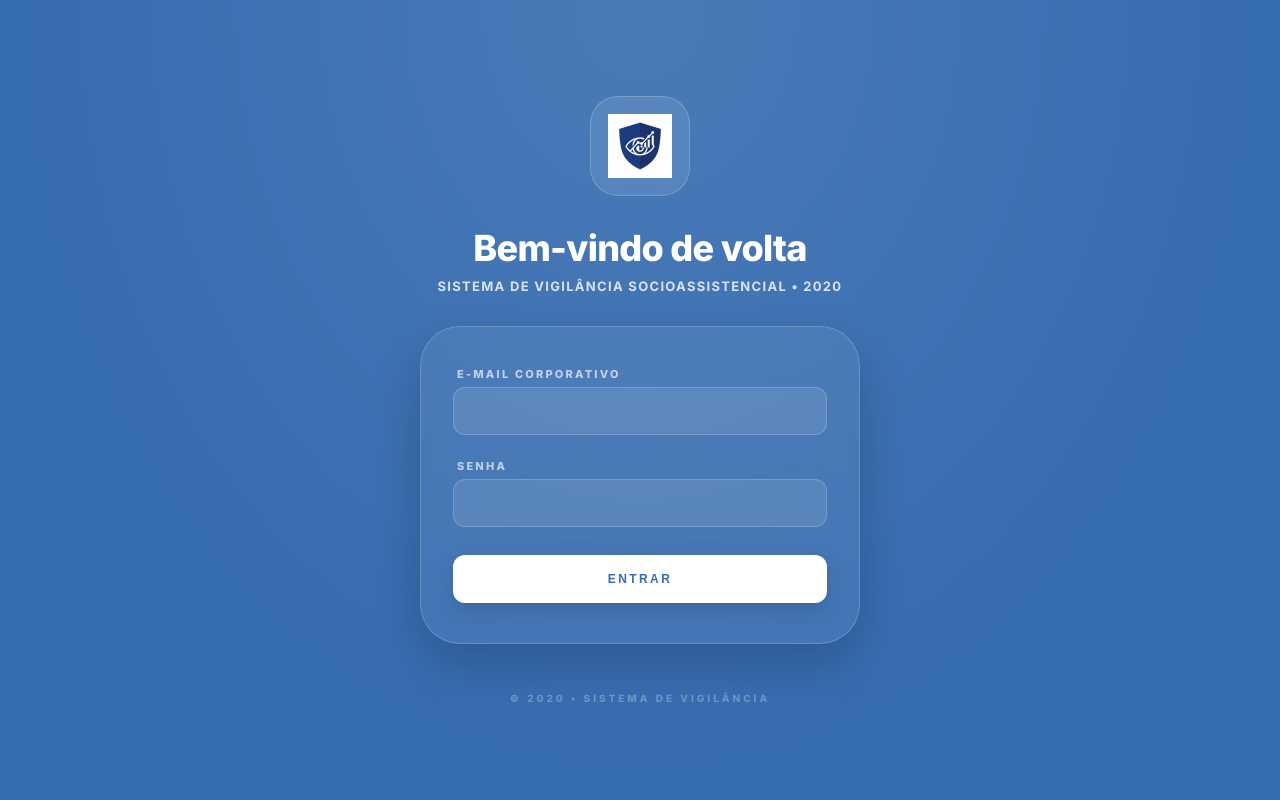
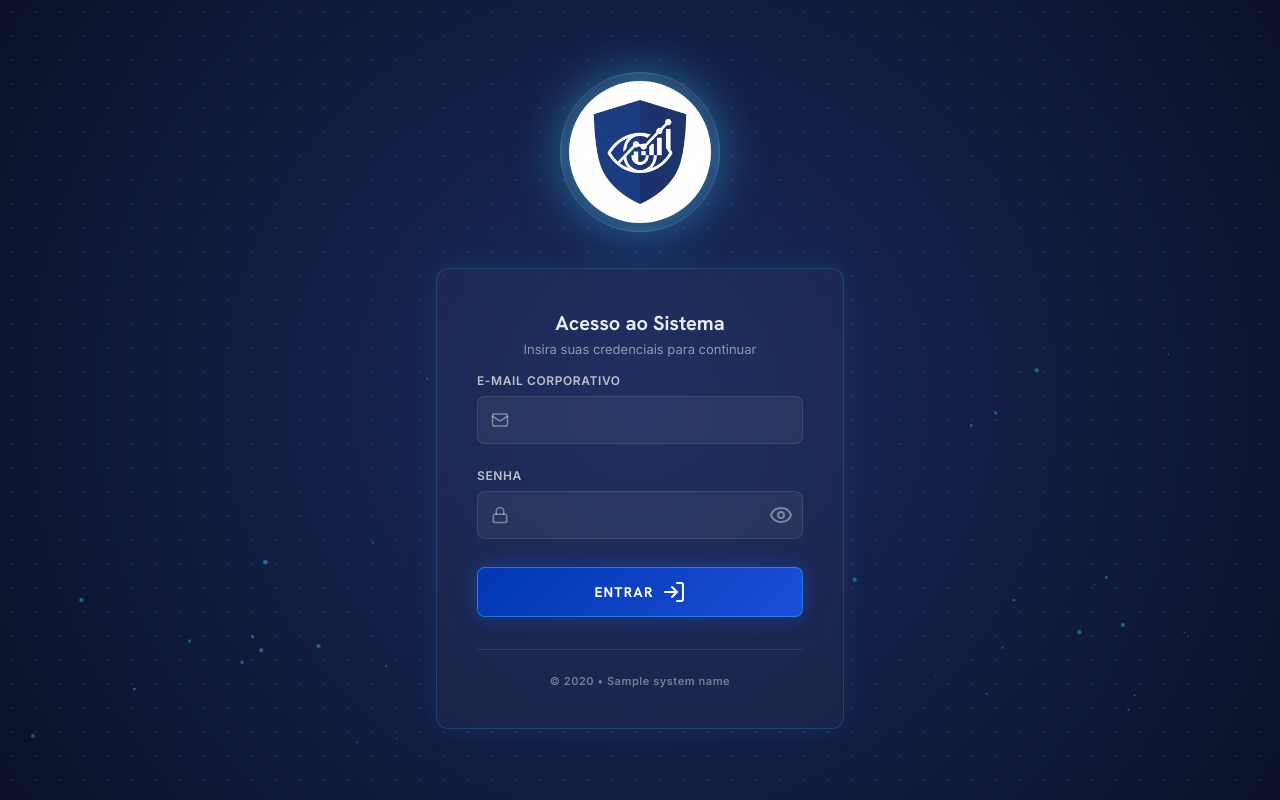
Before and after one commit to gestaosuas/gestaosuas-django, a Django app: template templates/accounts/login.html in a window 1280 px wide. Run offline with Django 5.2, Linux system fonts and the light colour scheme; the template is opened without the code that fills it: most values are stand-ins (such as "Sample title", 1, 10 or a date in 2020); form fields are guessed from the names that the template uses.

Commit message:
feat: redesign da tela de login (tema escuro, particulas animadas)
Substitui o card glass azul institucional por um visual escuro/neon
com fundo de particulas, mantendo o form Django real (username/
password, csrf, erros) e o logo do sistema.

Co-Authored-By: Claude Sonnet 5 <noreply@anthropic.com>

```diff
--- a/templates/accounts/login.html
+++ b/templates/accounts/login.html
@@ -5,152 +5,176 @@
 
 {% block body_class %}login-page{% endblock %}
 
+{% block extra_head %}
+<link rel="preconnect" href="https://fonts.googleapis.com">
+<link rel="preconnect" href="https://fonts.gstatic.com" crossorigin>
+<link href="https://fonts.googleapis.com/css2?family=Hanken+Grotesk:wght@600;700;800&display=swap" rel="stylesheet">
+{% endblock %}
+
 {% block content %}
-<div class="login-bg">
-  <div class="login-bg-overlay"></div>
+<div class="login-particle-bg" id="loginParticleBg"></div>
 
 <main class="login-container">
-    <div class="login-header">
-      <div class="login-logo-circle">
+  <div class="login-logo-wrap">
     <img src="{% static 'img/logo.png' %}" alt="Logo" class="login-logo-img">
   </div>
-      <h1 class="login-title">Bem-vindo de volta</h1>
-      <p class="login-subtitle">Sistema de Vigil&acirc;ncia Socioassistencial &bull; {{ system_reference_year }}</p>
+
+  <div class="login-panel">
+    <form method="post" class="login-form" id="loginForm">
+      {% csrf_token %}
+
+      <div class="login-panel-head">
+        <h2>Acesso ao Sistema</h2>
+        <p>Insira suas credenciais para continuar</p>
       </div>
 
-    <div class="login-card">
-      <form method="post" class="login-form">
-        {% csrf_token %}
-
       {% if form.non_field_errors %}
-        <div class="login-error-msg">
+      <div class="login-error-msg" role="alert">
+        <i data-lucide="alert-circle"></i>
+        <div>
           {% for error in form.non_field_errors %}
             <span>{{ error }}</span>
           {% endfor %}
+        </div>
       </div>
       {% endif %}
 
       <div class="login-field">
         <label for="{{ form.username.id_for_label }}">E-mail Corporativo</label>
+        <div class="login-field-input-wrap">
+          <i data-lucide="mail" class="login-field-icon"></i>
           {{ form.username }}
+        </div>
       </div>
 
       <div class="login-field">
-          <div class="login-field-head">
         <label for="{{ form.password.id_for_label }}">Senha</label>
-            {# recuperação de senha não implementada — link removido #}
+        <div class="login-field-input-wrap">
+          <i data-lucide="lock" class="login-field-icon"></i>
+          {{ form.password }}
+          <button type="button" class="login-field-toggle" id="loginPasswordToggle" aria-label="Mostrar senha" aria-pressed="false">
+            <i data-lucide="eye"></i>
+          </button>
         </div>
-          {{ form.password }}
       </div>
 
-        <button type="submit" class="login-btn">Entrar</button>
+      <button type="submit" class="login-btn" id="loginSubmitBtn">
+        <span class="login-btn-label">
+          Entrar
+          <i data-lucide="log-in"></i>
+        </span>
+        <span class="login-btn-spinner" aria-hidden="true"></span>
+      </button>
     </form>
+
+    <footer class="login-panel-footer">
+      &copy; {{ system_reference_year }} &bull; {{ system_name }}
+    </footer>
   </div>
-
-    <footer class="login-footer">
-      &copy; {{ system_reference_year }} &bull; SISTEMA DE VIGIL&acirc;NCIA
-    </footer>
 </main>
-</div>
 
 <style>
-/* ===== Reset & Base ===== */
+/* ===== Base ===== */
 .login-page {
   margin: 0;
   min-height: 100vh;
-  background: #366cb0;
+  background: #0a1128;
+  overflow: hidden;
 }
 
-.login-bg {
+/* ===== Particle background ===== */
+.login-particle-bg {
   position: fixed;
   inset: 0;
-  display: flex;
-  align-items: center;
-  justify-content: center;
-  background: #366cb0;
-  overflow-y: auto;
-  padding: 24px 16px;
+  z-index: 0;
+  background:
+    radial-gradient(rgba(56, 189, 248, 0.15) 1px, transparent 1px),
+    radial-gradient(circle at center, #1a2a5e 0%, #0a1128 100%);
+  background-size: 24px 24px, 100% 100%;
+  overflow: hidden;
 }
 
-.login-bg-overlay {
-  position: fixed;
-  inset: 0;
+.login-particle {
+  position: absolute;
+  bottom: 0;
+  background-color: rgba(56, 189, 248, 0.5);
+  border-radius: 50%;
   pointer-events: none;
-  background:
-    radial-gradient(ellipse at 50% 0%, rgba(255,255,255,0.10) 0%, rgba(54,108,176,0) 70%);
+  animation: login-particle-float linear infinite;
+}
+
+@keyframes login-particle-float {
+  0%   { transform: translateY(0) translateX(0); opacity: 0; }
+  10%  { opacity: 1; }
+  90%  { opacity: 1; }
+  100% { transform: translateY(-100vh) translateX(50px); opacity: 0; }
 }
 
 /* ===== Container ===== */
 .login-container {
   position: relative;
   z-index: 1;
+  min-height: 100vh;
   width: 100%;
-  max-width: 400px;
+  max-width: 440px;
+  margin: 0 auto;
   display: flex;
   flex-direction: column;
   align-items: center;
-  animation: fadeIn 0.6s ease-out;
+  justify-content: center;
+  padding: 24px 16px;
+  box-sizing: border-box;
+  animation: login-fade-in 0.6s ease-out;
 }
 
-@keyframes fadeIn {
+@keyframes login-fade-in {
   from { opacity: 0; transform: translateY(10px) scale(0.97); }
   to   { opacity: 1; transform: translateY(0) scale(1); }
 }
 
-/* ===== Header ===== */
-.login-header {
+/* ===== Logo ===== */
+.login-logo-wrap {
+  margin-bottom: 32px;
   text-align: center;
-  margin-bottom: 32px;
-}
-
-.login-logo-circle {
-  width: 96px;
-  height: 96px;
-  margin: 0 auto 32px;
-  display: flex;
-  align-items: center;
-  justify-content: center;
-  background: rgba(255,255,255,0.10);
-  border-radius: 28px;
-  border: 1px solid rgba(255,255,255,0.20);
-  backdrop-filter: blur(12px);
-  -webkit-backdrop-filter: blur(12px);
 }
 
 .login-logo-img {
-  width: 60px;
-  height: 60px;
+  width: 128px;
+  height: 128px;
   object-fit: contain;
+  border-radius: 50%;
+  background: rgba(255, 255, 255, 0.05);
+  border: 1px solid rgba(255, 255, 255, 0.1);
+  padding: 8px;
+  backdrop-filter: blur(4px);
+  -webkit-backdrop-filter: blur(4px);
+  filter: drop-shadow(0 0 25px rgba(56, 189, 248, 0.6));
+  animation: login-logo-pulse 4s infinite alternate;
+  box-sizing: border-box;
 }
 
-.login-title {
-  font-size: 30px;
-  font-weight: 800;
-  color: #fff;
-  margin: 0 0 8px;
-  letter-spacing: -0.02em;
-  line-height: 1.15;
+@keyframes login-logo-pulse {
+  0%   { filter: drop-shadow(0 0 15px rgba(56, 189, 248, 0.4)); }
+  100% { filter: drop-shadow(0 0 35px rgba(56, 189, 248, 0.8)); }
 }
 
-.login-subtitle {
-  font-size: 13px;
-  font-weight: 700;
-  color: rgba(255,255,255,0.80);
-  letter-spacing: 0.1em;
-  text-transform: uppercase;
-  margin: 0;
+/* ===== Glass panel ===== */
+.login-panel {
+  width: 100%;
+  border-radius: 12px;
+  padding: 32px;
+  box-sizing: border-box;
+  background: rgba(255, 255, 255, 0.03);
+  backdrop-filter: blur(20px);
+  -webkit-backdrop-filter: blur(20px);
+  border: 1px solid rgba(56, 189, 248, 0.2);
+  box-shadow: 0 0 30px rgba(56, 189, 248, 0.1), inset 0 0 20px rgba(255, 255, 255, 0.02);
+  transition: box-shadow 0.3s ease, border-color 0.3s ease;
 }
 
-/* ===== Card ===== */
-.login-card {
-  width: 100%;
-  background: rgba(255,255,255,0.06);
-  backdrop-filter: blur(24px);
-  -webkit-backdrop-filter: blur(24px);
-  border: 1px solid rgba(255,255,255,0.18);
-  border-radius: 36px;
-  padding: 32px 28px;
-  box-shadow: 0 20px 50px rgba(0,0,0,0.20);
+.login-panel:hover {
+  box-shadow: 0 0 40px rgba(56, 189, 248, 0.2), inset 0 0 20px rgba(255, 255, 255, 0.05);
+  border-color: rgba(56, 189, 248, 0.4);
 }
 
 .login-form {
@@ -159,130 +183,297 @@
   gap: 24px;
 }
 
+.login-panel-head {
+  text-align: center;
+  margin-bottom: -8px;
+}
+
+.login-panel-head h2 {
+  font-family: 'Hanken Grotesk', 'Inter', sans-serif;
+  font-size: 20px;
+  font-weight: 700;
+  line-height: 28px;
+  color: rgba(255, 255, 255, 0.90);
+  margin: 0;
+}
+
+.login-panel-head p {
+  font-size: 13px;
+  color: rgba(255, 255, 255, 0.50);
+  margin: 4px 0 0;
+}
+
 /* ===== Error ===== */
 .login-error-msg {
-  background: rgba(239,68,68,0.18);
-  border: 1px solid rgba(239,68,68,0.30);
-  border-radius: 12px;
+  display: flex;
+  align-items: flex-start;
+  gap: 10px;
+  background: rgba(186, 26, 26, 0.18);
+  border: 1px solid rgba(186, 26, 26, 0.35);
+  border-radius: 10px;
   padding: 12px 16px;
   font-size: 13px;
-  font-weight: 700;
+  font-weight: 600;
   color: #fff;
-  text-align: center;
+  animation: login-fade-in 0.3s ease-out;
+}
+
+.login-error-msg i {
+  width: 18px;
+  height: 18px;
+  flex-shrink: 0;
+  margin-top: 1px;
+  color: #f87171;
+}
+
+.login-error-msg span {
+  display: block;
 }
 
 /* ===== Fields ===== */
 .login-field {
   display: flex;
   flex-direction: column;
-  gap: 6px;
+  gap: 8px;
 }
 
 .login-field label {
-  font-size: 11px;
-  font-weight: 800;
+  font-family: 'Inter', sans-serif;
+  font-size: 12px;
+  font-weight: 600;
   text-transform: uppercase;
-  letter-spacing: 0.2em;
-  color: rgba(255,255,255,0.65);
-  margin-left: 4px;
+  letter-spacing: 0.05em;
+  color: rgba(255, 255, 255, 0.70);
 }
 
-.login-field-head {
+.login-field-input-wrap {
+  position: relative;
   display: flex;
-  justify-content: space-between;
   align-items: center;
 }
 
-.login-forgot {
-  font-size: 10px;
-  font-weight: 700;
-  color: rgba(255,255,255,0.55);
-  text-transform: uppercase;
-  letter-spacing: 0.12em;
-  text-decoration: none;
+.login-field-icon {
+  position: absolute;
+  left: 14px;
+  width: 18px;
+  height: 18px;
+  color: rgba(255, 255, 255, 0.40);
+  pointer-events: none;
   transition: color 0.2s;
 }
-.login-forgot:hover {
-  color: #fff;
+
+.login-field-input-wrap:focus-within .login-field-icon {
+  color: #38bdf8;
 }
 
 .login-field input {
   width: 100%;
   height: 48px;
-  padding: 0 16px;
-  background: rgba(255,255,255,0.10);
-  border: 1px solid rgba(255,255,255,0.18);
-  border-radius: 12px;
-  font-size: 15px;
+  padding: 0 16px 0 42px;
+  background: rgba(255, 255, 255, 0.05);
+  border: 1px solid rgba(255, 255, 255, 0.1);
+  border-radius: 8px;
+  font-family: 'Inter', sans-serif;
+  font-size: 16px;
   color: #fff;
   outline: none;
-  transition: border-color 0.2s, background 0.2s, box-shadow 0.2s;
+  transition: border-color 0.3s ease, background 0.3s ease, box-shadow 0.3s ease;
   box-sizing: border-box;
 }
 
 .login-field input::placeholder {
-  color: rgba(255,255,255,0.28);
+  color: rgba(255, 255, 255, 0.40);
 }
 
 .login-field input:focus {
-  border-color: #fff;
-  background: rgba(255,255,255,0.14);
-  box-shadow: 0 0 0 3px rgba(255,255,255,0.08);
+  border-color: #38bdf8;
+  background: rgba(255, 255, 255, 0.08);
+  box-shadow: 0 0 15px rgba(56, 189, 248, 0.4);
+}
+
+#id_password {
+  padding-right: 42px;
+}
+
+.login-field-toggle {
+  position: absolute;
+  right: 4px;
+  width: 36px;
+  height: 36px;
+  display: flex;
+  align-items: center;
+  justify-content: center;
+  background: transparent;
+  border: none;
+  border-radius: 8px;
+  color: rgba(255, 255, 255, 0.40);
+  cursor: pointer;
+  transition: color 0.2s;
+}
+
+.login-field-toggle:hover {
+  color: #fff;
+}
+
+.login-field-toggle:focus-visible {
+  outline: none;
+  color: #38bdf8;
+}
+
+.login-field-toggle i {
+  width: 18px;
+  height: 18px;
 }
 
 /* ===== Button ===== */
 .login-btn {
+  position: relative;
   width: 100%;
-  height: 48px;
+  height: 50px;
   margin-top: 4px;
-  border: none;
-  border-radius: 12px;
-  background: #fff;
-  color: #366cb0;
-  font-size: 12px;
-  font-weight: 900;
+  border: 1px solid rgba(56, 189, 248, 0.5);
+  border-radius: 8px;
+  background: linear-gradient(135deg, #0037b0, #1d4ed8);
+  color: #fff;
+  font-family: 'Hanken Grotesk', 'Inter', sans-serif;
+  font-size: 14px;
+  font-weight: 700;
   text-transform: uppercase;
-  letter-spacing: 0.2em;
+  letter-spacing: 0.08em;
   cursor: pointer;
-  transition: transform 0.15s, box-shadow 0.2s, background 0.2s;
-  box-shadow: 0 8px 24px rgba(0,0,0,0.15);
+  display: flex;
+  align-items: center;
+  justify-content: center;
+  gap: 8px;
+  overflow: hidden;
+  box-shadow: 0 0 20px rgba(29, 78, 216, 0.5);
+  transition: box-shadow 0.3s ease, border-color 0.3s ease, transform 0.3s ease;
 }
 
 .login-btn:hover {
-  background: #f1f5f9;
-  transform: scale(0.985);
+  box-shadow: 0 0 30px rgba(56, 189, 248, 0.8);
+  border-color: #38bdf8;
+  transform: translateY(-2px);
 }
 
-.login-btn:active {
-  transform: scale(0.97);
+.login-btn:focus-visible {
+  outline: none;
+  box-shadow: 0 0 30px rgba(56, 189, 248, 0.8), 0 0 0 3px rgba(56, 189, 248, 0.35);
+}
+
+.login-btn-label {
+  display: inline-flex;
+  align-items: center;
+  gap: 8px;
+}
+
+.login-btn-label i {
+  width: 16px;
+  height: 16px;
+}
+
+.login-btn-spinner {
+  display: none;
+  width: 16px;
+  height: 16px;
+  border-radius: 50%;
+  border: 2px solid rgba(255, 255, 255, 0.3);
+  border-top-color: #fff;
+  animation: login-spin 0.7s linear infinite;
+}
+
+.login-btn.is-loading .login-btn-label {
+  visibility: hidden;
+}
+
+.login-btn.is-loading .login-btn-spinner {
+  display: block;
+  position: absolute;
+}
+
+@keyframes login-spin {
+  to { transform: rotate(360deg); }
 }
 
 /* ===== Footer ===== */
-.login-footer {
-  margin-top: 48px;
-  font-size: 10px;
-  font-weight: 800;
-  letter-spacing: 0.3em;
-  text-transform: uppercase;
-  color: rgba(255,255,255,0.28);
+.login-panel-footer {
+  margin-top: 32px;
+  padding-top: 24px;
+  border-top: 1px solid rgba(255, 255, 255, 0.1);
   text-align: center;
+  font-size: 11px;
+  font-weight: 600;
+  letter-spacing: 0.05em;
+  color: rgba(255, 255, 255, 0.40);
 }
 
 /* ===== Responsive ===== */
-@media (min-width: 640px) {
-  .login-bg { padding: 40px 24px; }
-  .login-container { max-width: 420px; }
-  .login-card { padding: 40px 32px; }
-  .login-title { font-size: 34px; }
+@media (min-width: 768px) {
+  .login-logo-img { width: 160px; height: 160px; }
+  .login-panel { padding: 40px; }
+}
+</style>
+
+<script>
+(function() {
+    // Partículas flutuantes no fundo
+    var bg = document.getElementById('loginParticleBg');
+    if (bg) {
+        var PARTICLE_COUNT = 40;
+
+        function spawnParticle() {
+            var particle = document.createElement('div');
+            particle.className = 'login-particle';
+
+            var size = Math.random() * 4 + 1;
+            var duration = Math.random() * 20 + 10;
+            var delay = Math.random() * 5;
+
+            particle.style.width = size + 'px';
+            particle.style.height = size + 'px';
+            particle.style.left = (Math.random() * 100) + 'vw';
+            particle.style.animationDuration = duration + 's';
+            particle.style.animationDelay = delay + 's';
+            particle.style.opacity = Math.random() * 0.5 + 0.1;
+
+            bg.appendChild(particle);
+
+            window.setTimeout(function() {
+                particle.remove();
+                spawnParticle();
+            }, (duration + delay) * 1000);
         }
 
-@media (min-width: 1024px) {
-  .login-bg { padding: 48px 32px; }
-  .login-container { max-width: 440px; }
-  .login-logo-circle { width: 100px; height: 100px; }
-  .login-logo-img { width: 64px; height: 64px; }
-  .login-title { font-size: 36px; }
-  .login-card { border-radius: 40px; }
+        for (var i = 0; i < PARTICLE_COUNT; i++) {
+            spawnParticle();
         }
-</style>
+    }
+
+    // Mostrar/ocultar senha
+    var toggle = document.getElementById('loginPasswordToggle');
+    var passwordInput = document.getElementById('id_password');
+    if (toggle && passwordInput) {
+        toggle.addEventListener('click', function() {
+            var isHidden = passwordInput.type === 'password';
+            passwordInput.type = isHidden ? 'text' : 'password';
+            toggle.setAttribute('aria-pressed', isHidden ? 'true' : 'false');
+            toggle.setAttribute('aria-label', isHidden ? 'Ocultar senha' : 'Mostrar senha');
+            toggle.innerHTML = '<i data-lucide="' + (isHidden ? 'eye-off' : 'eye') + '"></i>';
+            if (window.lucide) { lucide.createIcons({ props: { "data-lucide": true }, node: toggle }); }
+        });
+    }
+
+    // Estado de loading no submit
+    var form = document.getElementById('loginForm');
+    var submitBtn = document.getElementById('loginSubmitBtn');
+    if (form && submitBtn) {
+        form.addEventListener('submit', function() {
+            if (form.checkValidity()) {
+                submitBtn.classList.add('is-loading');
+                submitBtn.disabled = true;
+            }
+        });
+    }
+})();
+</script>
 {% endblock %}
```
Lines whose indentation alone changed are shown as unchanged.
